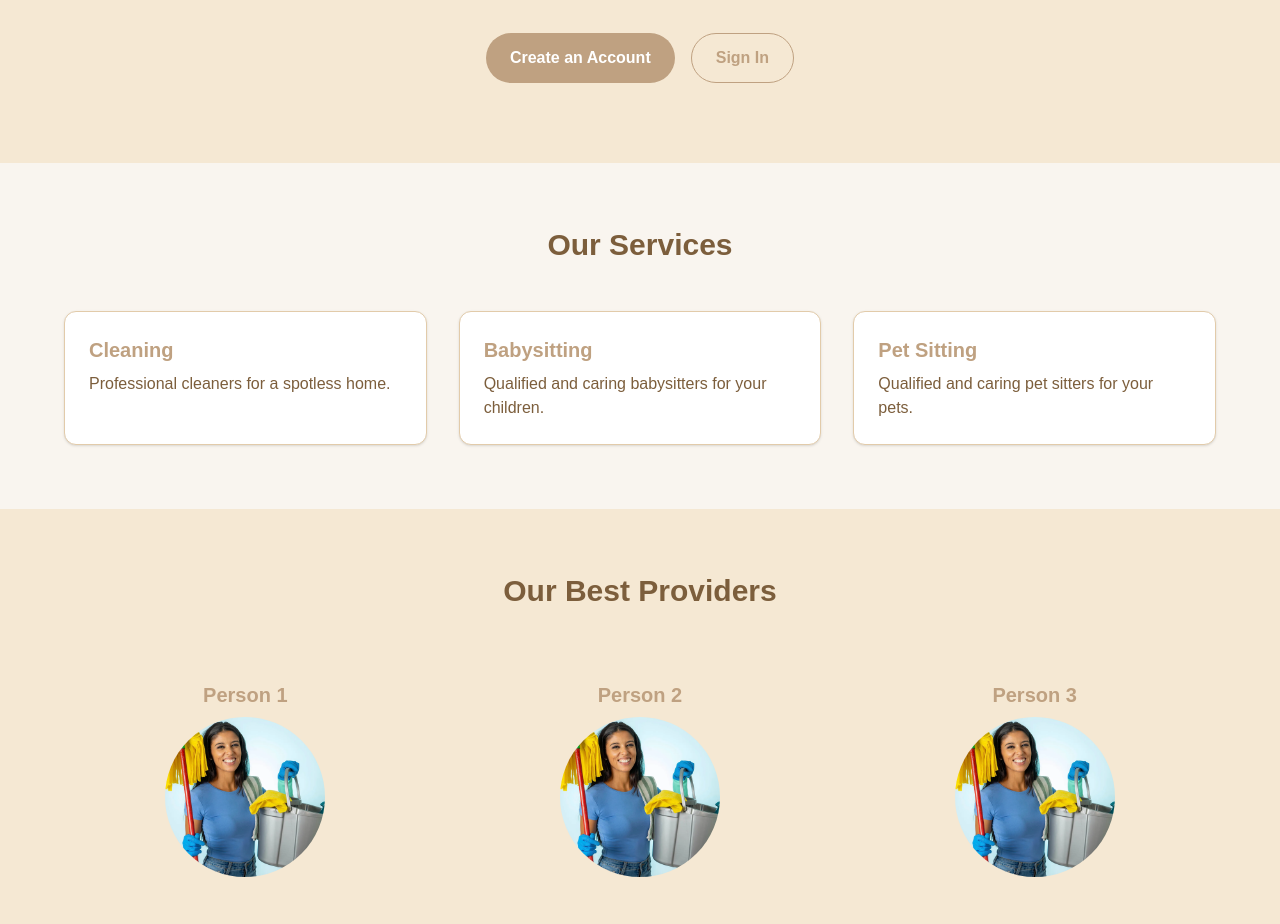
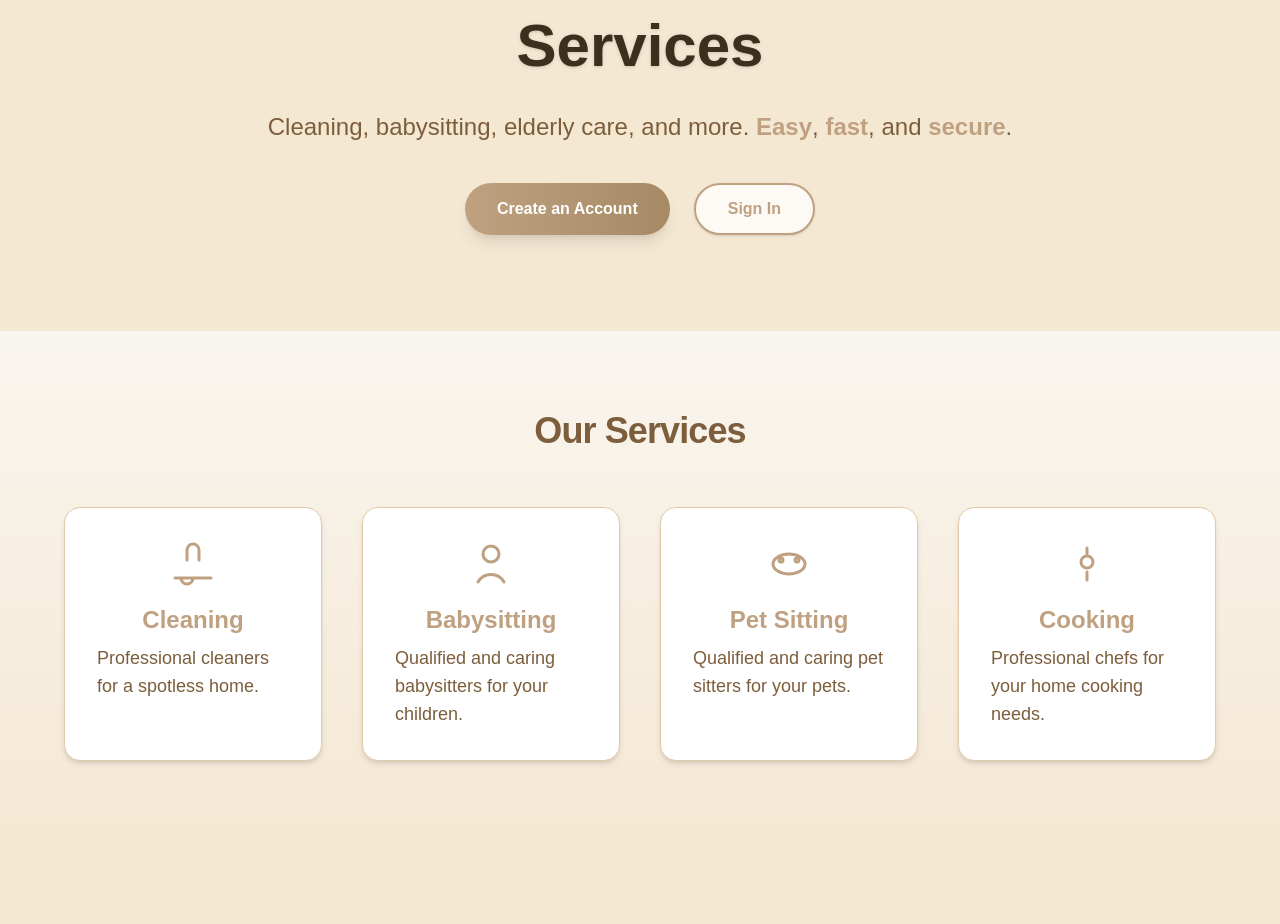
Before and after one commit to Vela-Services/velaservices, a Next.js app: page / in a window 1280 px wide. Shown: the part 341-1265 px from the top of the page. Built offline with nearby package versions, Linux system fonts and the light colour scheme; no server answers.

Commit message:
Improve LandingPage style

```diff
--- a/src/app/page.tsx
+++ b/src/app/page.tsx
@@ -1,21 +1,28 @@
 "use client";
 
-import person1 from "../../public/cleaner.webp";
+import { useRouter } from "next/navigation";
+import { useAuth } from "../lib/useAuth";
 
 export default function LandingPage() {
+  const { user } = useAuth();
+  const router = useRouter();
+
   return (
-    <div className="min-h-screen bg-[#F5E8D3] text-[#3B2F1E] flex flex-col">
+    <div className="min-h-screen bg-gradient-to-b from-[#F5E8D3] to-[#F9F5EF] text-[#3B2F1E] flex flex-col">
       {/* Hero Section */}
-      <section className="bg-[#F5E8D3] py-20 px-6 text-center flex flex-col items-center">
+      <section className="relative bg-[#F5E8D3] py-24 px-6 text-center flex flex-col items-center overflow-hidden">
+        {/* Decorative Blobs */}
+        <div className="absolute top-0 left-0 w-64 h-64 bg-[#BFA181]/20 rounded-full blur-3xl -z-10" />
+        <div className="absolute bottom-0 right-0 w-72 h-72 bg-[#7C5E3C]/10 rounded-full blur-3xl -z-10" />
         {/* Logo Part */}
-        <div className="flex items-center justify-center mb-8">
-          <div className="w-14 h-14 rounded-full bg-[#BFA181] flex items-center justify-center mr-3 shadow-lg">
+        <div className="flex items-center justify-center mb-10">
+          <div className="w-16 h-16 rounded-full bg-gradient-to-tr from-[#BFA181] to-[#7C5E3C] flex items-center justify-center mr-4 shadow-2xl border-4 border-white">
             {/* Simple Home Icon SVG */}
             <svg
-              className="w-8 h-8 text-white"
+              className="w-9 h-9 text-white"
               fill="none"
               stroke="currentColor"
-              strokeWidth={2}
+              strokeWidth={2.5}
               viewBox="0 0 24 24"
             >
               <path
@@ -25,99 +32,199 @@ export default function LandingPage() {
               />
             </svg>
           </div>
-          <span className="text-3xl font-extrabold text-[#7C5E3C] tracking-tight">
+          <span className="text-4xl font-extrabold text-[#7C5E3C] tracking-tight drop-shadow-sm">
             Vela Services
           </span>
         </div>
-        <div className="max-w-4xl mx-auto">
-          <h1 className="text-4xl md:text-5xl font-bold mb-6">
+        <div className="max-w-3xl mx-auto">
+          <h1 className="text-5xl md:text-6xl font-extrabold mb-7 leading-tight text-[#3B2F1E] drop-shadow">
             Find Trusted Home Services
           </h1>
-          <p className="text-lg md:text-xl mb-8">
-            Cleaning, babysitting, elderly care, and more. Easy, fast, and
-            secure.
+          <p className="text-xl md:text-2xl mb-10 text-[#7C5E3C] font-medium">
+            Cleaning, babysitting, elderly care, and more.{" "}
+            <span className="text-[#BFA181] font-semibold">Easy</span>,{" "}
+            <span className="text-[#BFA181] font-semibold">fast</span>, and{" "}
+            <span className="text-[#BFA181] font-semibold">secure</span>.
           </p>
-          <div className="flex justify-center gap-4">
-            <button className="bg-[#BFA181] text-white px-6 py-3 rounded-full font-semibold hover:bg-[#A68A64] transition">
-              Create an Account
-            </button>
-            <button className="border border-[#BFA181] text-[#BFA181] px-6 py-3 rounded-full font-semibold hover:bg-[#F5E8D3]/80 transition">
-              Sign In
-            </button>
-          </div>
+          {user ? (
+            <div>
+              <button
+                onClick={() => router.push("/profile")}
+                className="px-6 py-3 rounded-full bg-gradient-to-r from-[#BFA181] to-[#A68A64] text-white font-bold shadow-lg hover:scale-105 hover:shadow-xl transition-all duration-200"
+              >
+                Go to Profile
+              </button>
+            </div>
+          ) : (
+            <div className="flex justify-center gap-6">
+              <button
+                className="bg-gradient-to-r from-[#BFA181] to-[#A68A64] text-white px-8 py-3 rounded-full font-bold shadow-lg hover:scale-105 hover:shadow-xl transition-all duration-200"
+                onClick={() => router.push("/signup")}
+              >
+                Create an Account
+              </button>
+              <button
+                className="border-2 border-[#BFA181] text-[#BFA181] px-8 py-3 rounded-full font-bold bg-white/80 hover:bg-[#F5E8D3] hover:text-[#7C5E3C] hover:border-[#7C5E3C] transition-all duration-200 shadow"
+                onClick={() => router.push("/login")}
+              >
+                Sign In
+              </button>
+            </div>
+          )}
         </div>
       </section>
 
       {/* Services Section */}
-      <section className="py-16 px-6 flex-1 bg-[#F9F5EF]">
+      <section className="py-20 px-6 flex-1 bg-gradient-to-b from-[#F9F5EF] to-[#F5E8D3]">
         <div className="max-w-6xl mx-auto">
-          <h2 className="text-3xl font-bold text-center mb-12 text-[#7C5E3C]">
+          <h2 className="text-4xl font-extrabold text-center mb-14 text-[#7C5E3C] tracking-tight">
             Our Services
           </h2>
-          <div className="grid grid-cols-1 sm:grid-cols-2 md:grid-cols-3 gap-8">
+          <div className="grid grid-cols-1 sm:grid-cols-2 md:grid-cols-4 gap-10">
             {[
               {
                 title: "Cleaning",
                 desc: "Professional cleaners for a spotless home.",
+                icon: (
+                  <svg
+                    className="w-12 h-12 text-[#BFA181]"
+                    fill="none"
+                    stroke="currentColor"
+                    strokeWidth={1.5}
+                    viewBox="0 0 24 24"
+                  >
+                    <path
+                      strokeLinecap="round"
+                      strokeLinejoin="round"
+                      d="M3 19h18M9 10V5a3 3 0 116 0v5m-9 9a3 3 0 006 0"
+                    />
+                  </svg>
+                ),
               },
               {
                 title: "Babysitting",
                 desc: "Qualified and caring babysitters for your children.",
+                icon: (
+                  <svg
+                    className="w-12 h-12 text-[#BFA181]"
+                    fill="none"
+                    stroke="currentColor"
+                    strokeWidth={1.5}
+                    viewBox="0 0 24 24"
+                  >
+                    <circle
+                      cx="12"
+                      cy="7"
+                      r="4"
+                      strokeLinecap="round"
+                      strokeLinejoin="round"
+                    />
+                    <path
+                      strokeLinecap="round"
+                      strokeLinejoin="round"
+                      d="M5.5 21a7.5 7.5 0 0113 0"
+                    />
+                  </svg>
+                ),
               },
               {
                 title: "Pet Sitting",
                 desc: "Qualified and caring pet sitters for your pets.",
+                icon: (
+                  <svg
+                    className="w-12 h-12 text-[#BFA181]"
+                    fill="none"
+                    stroke="currentColor"
+                    strokeWidth={1.5}
+                    viewBox="0 0 24 24"
+                  >
+                    <ellipse
+                      cx="12"
+                      cy="12"
+                      rx="8"
+                      ry="5"
+                      strokeLinecap="round"
+                      strokeLinejoin="round"
+                    />
+                    <circle cx="8" cy="10" r="1" />
+                    <circle cx="16" cy="10" r="1" />
+                  </svg>
+                ),
               },
+              {
+                title: "Cooking",
+                desc: "Professional chefs for your home cooking needs.",
+                icon: (
+                  <svg
+                    className="w-12 h-12 text-[#BFA181]"
+                    fill="none"
+                    stroke="currentColor"
+                    strokeWidth={1.5}
+                    viewBox="0 0 24 24"
+                  >
+                    <path
+                      strokeLinecap="round"
+                      strokeLinejoin="round"
+                      d="M12 8c-1.657 0-3 1.343-3 3s1.343 3 3 3 3-1.343 3-3-1.343-3-3-3zm0 0V4m0 16v-4"
+                    />
+                  </svg>
+                ),
+              }
             ].map((service, i) => (
               <div
                 key={i}
-                className="border border-[#E2CBAA] rounded-xl p-6 shadow-sm hover:shadow-md transition bg-white"
+                className="border border-[#E2CBAA] rounded-2xl p-8 shadow-md hover:shadow-xl transition-all duration-200 bg-white flex flex-col items-center group hover:-translate-y-1"
               >
-                <h3 className="text-xl font-semibold mb-2 text-[#BFA181]">
+                <div className="mb-4">{service.icon}</div>
+                <h3 className="text-2xl font-bold mb-2 text-[#BFA181] group-hover:text-[#7C5E3C] transition">
                   {service.title}
                 </h3>
-                <p className="text-[#7C5E3C]">{service.desc}</p>
+                <p className="text-[#7C5E3C] text-lg">{service.desc}</p>
               </div>
             ))}
           </div>
         </div>
       </section>
-      <section className="py-16 px-6 flex-1 bg-[#F5E8D3]">
+
+      {/* Providers Section */}
+      <section className="py-20 px-6 flex-1 bg-[#F5E8D3]">
         <div className="max-w-6xl mx-auto">
-          <h2 className="text-3xl font-bold text-center mb-12 text-[#7C5E3C]">
+          <h2 className="text-4xl font-extrabold text-center mb-14 text-[#7C5E3C] tracking-tight">
             Our Best Providers
           </h2>
-          <div className="grid grid-cols-1 sm:grid-cols-2 md:grid-cols-3 gap-8">
+          <div className="grid grid-cols-1 sm:grid-cols-2 md:grid-cols-3 gap-10">
             {[
               {
-                title: "Person 1",
-                desc: "Professional cleaners for a spotless home.",
+                title: "Maria S.",
+                desc: "Professional cleaner with 10+ years of experience.",
                 image: "/cleaner.webp",
               },
               {
-                title: "Person 2",
-                desc: "Qualified and caring babysitters for your children.",
+                title: "Lucas P.",
+                desc: "Caring babysitter and early childhood educator.",
                 image: "/cleaner.webp",
               },
               {
-                title: "Person 3",
-                desc: "Qualified and caring pet sitters for your pets.",
+                title: "Sophie T.",
+                desc: "Loving pet sitter and animal enthusiast.",
                 image: "/cleaner.webp",
               },
-            ].map((service, i) => (
+            ].map((provider, i) => (
               <div
                 key={i}
-                className=" rounded-xl p-6 transition flex flex-col items-center"
+                className="rounded-2xl p-8 bg-white shadow-md hover:shadow-xl transition-all duration-200 flex flex-col items-center group hover:-translate-y-1"
               >
-                <h3 className="text-xl font-semibold mb-2 text-[#BFA181]">
-                  {service.title}
+                <img
+                  src={provider.image}
+                  alt={provider.title}
+                  className="w-32 h-32 object-cover rounded-full mb-5 border-4 border-[#BFA181]/30 shadow-lg group-hover:scale-105 transition"
+                />
+                <h3 className="text-xl font-bold mb-1 text-[#BFA181] group-hover:text-[#7C5E3C] transition">
+                  {provider.title}
                 </h3>
-                {/* <p className="text-[#7C5E3C]">{service.desc}</p> */}
-                <img
-                  src={service.image}
-                  alt={service.title}
-                  className="w-40 h-40 object-cover rounded-full mb-4"
-                />{" "}
+                <p className="text-[#7C5E3C] text-center text-base">
+                  {provider.desc}
+                </p>
               </div>
             ))}
           </div>
```
